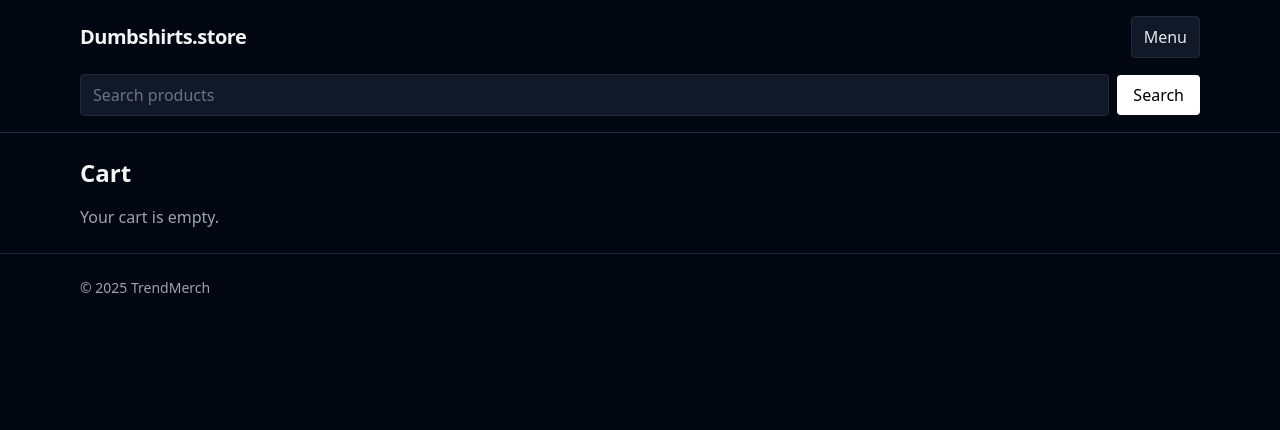
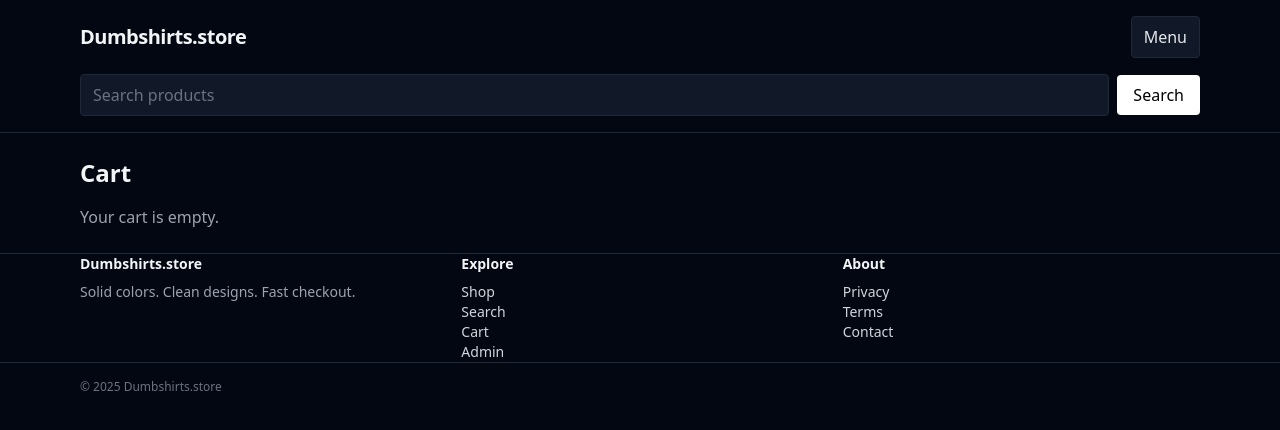
Before and after one commit to kastelica/dumbshirts, a Flask app: page /cart in a window 1280 px wide. Shown: the top 430 px of the page. Run offline with Flask 3, Linux system fonts and the light colour scheme; a user stored in the database is signed in.

Commit message:
cart and footer

```diff
--- a/app/templates/base.html
+++ b/app/templates/base.html
@@ -54,8 +54,33 @@
 		{% block content %}{% endblock %}
 	</main>
 	<footer class="border-t border-gray-800">
-		<div class="max-w-6xl mx-auto px-4 py-6 text-sm text-gray-400">
-			&copy; {{ 2025 }} TrendMerch
+		<div class="max-w-6xl mx-auto px-4 py-8 text-sm text-gray-300 grid grid-cols-1 md:grid-cols-3 gap-6">
+			<div>
+				<div class="font-semibold text-gray-100">Dumbshirts.store</div>
+				<p class="mt-2 text-gray-400">Solid colors. Clean designs. Fast checkout.</p>
+			</div>
+			<div>
+				<div class="font-semibold text-gray-100">Explore</div>
+				<ul class="mt-2 space-y-1">
+					<li><a href="/shop" class="hover:underline">Shop</a></li>
+					<li><a href="/search" class="hover:underline">Search</a></li>
+					<li><a href="/cart" class="hover:underline">Cart</a></li>
+					{% if current_user.is_authenticated %}
+					<li><a href="/admin" class="hover:underline">Admin</a></li>
+					{% endif %}
+				</ul>
+			</div>
+			<div>
+				<div class="font-semibold text-gray-100">About</div>
+				<ul class="mt-2 space-y-1">
+					<li><a href="#" class="hover:underline">Privacy</a></li>
+					<li><a href="#" class="hover:underline">Terms</a></li>
+					<li><a href="#" class="hover:underline">Contact</a></li>
+				</ul>
+			</div>
+		</div>
+		<div class="border-t border-gray-800">
+			<div class="max-w-6xl mx-auto px-4 py-4 text-xs text-gray-500">&copy; {{ 2025 }} Dumbshirts.store</div>
 		</div>
 	</footer>
 </body>
--- a/app/templates/cart.html
+++ b/app/templates/cart.html
@@ -2,6 +2,50 @@
 {% block content %}
 <h1 class="text-2xl font-semibold mb-4">Cart</h1>
 {% if cart['items'] %}
+
+{# Mobile layout #}
+<div class="md:hidden space-y-3">
+	{% for it in cart['items'] %}
+	<div class="border border-gray-800 rounded p-3 bg-gray-900">
+		<div class="flex items-start gap-3">
+			<div class="w-16 h-16 bg-gray-900 border border-gray-800 rounded overflow-hidden flex items-center justify-center">
+				{% if it.image %}
+				<img src="{{ it.image }}" alt="{{ it.title }}" class="w-full h-full object-cover" />
+				{% else %}
+				<span class="text-gray-600 text-xs">No</span>
+				{% endif %}
+			</div>
+			<div class="flex-1">
+				<a href="{{ url_for('main.product_detail', slug=it.slug) }}" class="font-medium underline">{{ it.title }}</a>
+				<div class="text-gray-300 mt-1">${{ '%.2f'|format(it.price) }} {{ it.currency }}</div>
+				<div class="mt-2 flex items-center gap-2">
+					<form method="post" action="/cart/update" class="inline-flex items-center gap-2">
+						<input type="hidden" name="variant_id" value="{{ it.variant_id }}">
+						<input type="number" name="quantity" min="0" value="{{ it.quantity }}" class="w-20 bg-gray-900 border border-gray-800 rounded px-2 py-1 text-gray-100">
+						<button class="bg-white text-black px-3 py-1 rounded">Update</button>
+					</form>
+					<form method="post" action="/cart/remove" class="inline">
+						<input type="hidden" name="variant_id" value="{{ it.variant_id }}">
+						<button class="underline text-gray-300">Remove</button>
+					</form>
+				</div>
+			</div>
+		</div>
+	</div>
+	{% endfor %}
+	<div class="mt-2 flex items-center justify-between">
+		<div class="text-lg">Total: ${{ '%.2f'|format(total) }}</div>
+		<div class="space-x-2">
+			<form method="post" action="/cart/clear" class="inline">
+				<button class="underline text-gray-300">Clear</button>
+			</form>
+			<a href="/checkout" class="bg-white text-black px-4 py-2 rounded">Checkout</a>
+		</div>
+	</div>
+</div>
+
+{# Desktop/table layout #}
+<div class="hidden md:block">
 	<table class="w-full text-left text-sm">
 		<thead class="text-gray-400">
 			<tr>
@@ -53,6 +97,7 @@
 			<a href="/checkout" class="bg-white text-black px-4 py-2 rounded">Checkout</a>
 		</div>
 	</div>
+</div>
 {% else %}
 <p class="text-gray-400">Your cart is empty.</p>
 {% endif %}
```
Lines whose indentation alone changed are shown as unchanged.
